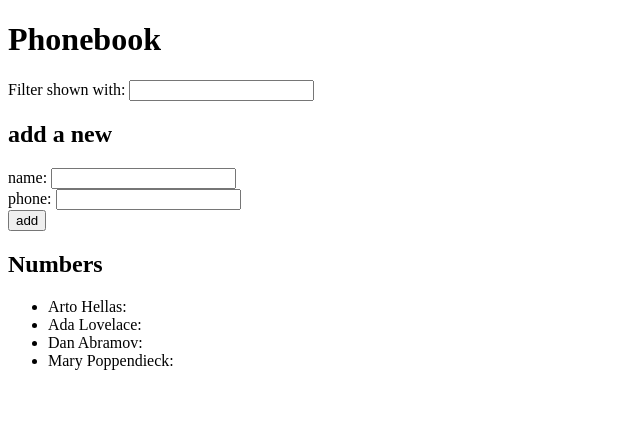
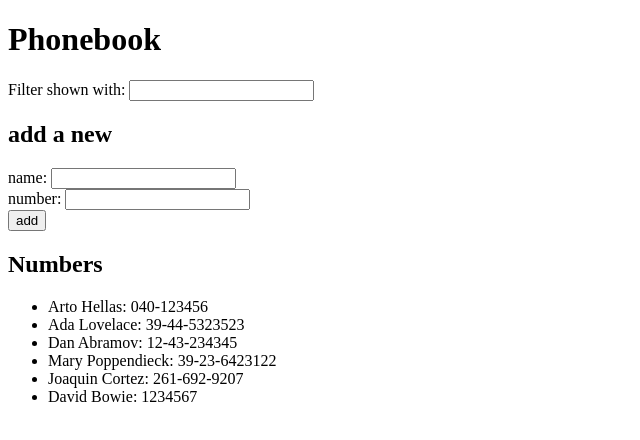
Before and after one commit to JoaquinCortezHub/FullStackOpen, a React app in the folder part2/phonebook/: page / in a window 1280 px wide. Shown: the top 440 px of the page, without its empty margins (0-640 px from the left). Built offline with nearby package versions, Linux system fonts and the light colour scheme; data requests are answered from the project's data file; the HTML template or start-up script is replaced by a standard one.

Commit message:
Exercise 2.12 (Solved)

```diff
--- a/part2/phonebook/db.json
+++ b/part2/phonebook/db.json
@@ -1,5 +1,5 @@
 {
-      "persons":[
+  "persons": [
     {
       "name": "Arto Hellas",
       "number": "040-123456",
@@ -19,6 +19,16 @@
       "name": "Mary Poppendieck",
       "number": "39-23-6423122",
       "id": 4
+    },
+    {
+      "name": "Joaquin Cortez",
+      "number": "261-692-9207",
+      "id": 5
+    },
+    {
+      "name": "David Bowie",
+      "number": "1234567",
+      "id": 6
     }
   ]
 }
--- a/part2/phonebook/src/App.jsx
+++ b/part2/phonebook/src/App.jsx
@@ -11,7 +11,7 @@ const PersonForm = ({addPerson, newName, handleNameChange, newPhone, handlePhone
   <form onSubmit={addPerson}>
     <div>
       name: <input value={newName} onChange={handleNameChange} /><br />
-      phone: <input value={newPhone} onChange={handlePhoneChange} />
+      number: <input value={newPhone} onChange={handlePhoneChange} />
     </div>
     <div>
       <button type="submit">add</button>
@@ -21,7 +21,7 @@ const PersonForm = ({addPerson, newName, handleNameChange, newPhone, handlePhone
 
 const PersonDetails = ({person}) => (
   <li key={person.id}>
-    {person.name}: {person.phone}
+    {person.name}: {person.number}
   </li>
 );
 
@@ -54,7 +54,7 @@ const App = () => {;
         setPersons(response.data);
       });
   }, [])
-  console.log('render', persons.lenght, 'persons')
+  console.log('render', persons.length, 'persons')
 
   const addPerson = (event) => {
     event.preventDefault();
@@ -63,7 +63,7 @@ const App = () => {;
       alert(`${newName} is already added to the list`)
     }
     else {
-      const newPerson = {name: newName, phone: newPhone}; //? <-- To inlude extra data within the same person, just add to the array
+      const newPerson = {name: newName, number: newPhone}; //? <-- To include extra data within the same person, just add to the array
       axios
         .post('http://localhost:3001/persons', newPerson)
         .then(response => {
```
Lines whose indentation alone changed are shown as unchanged.
